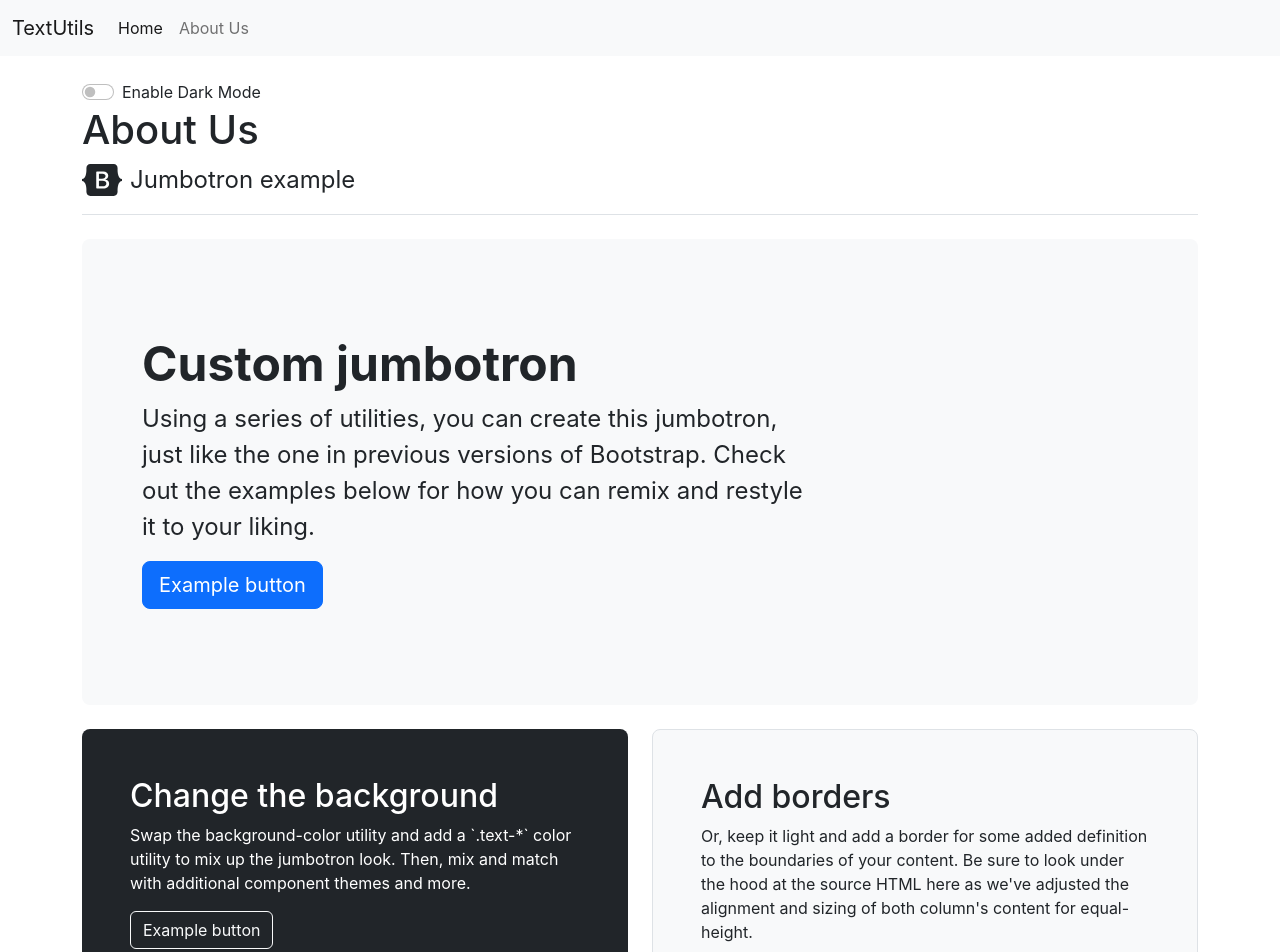
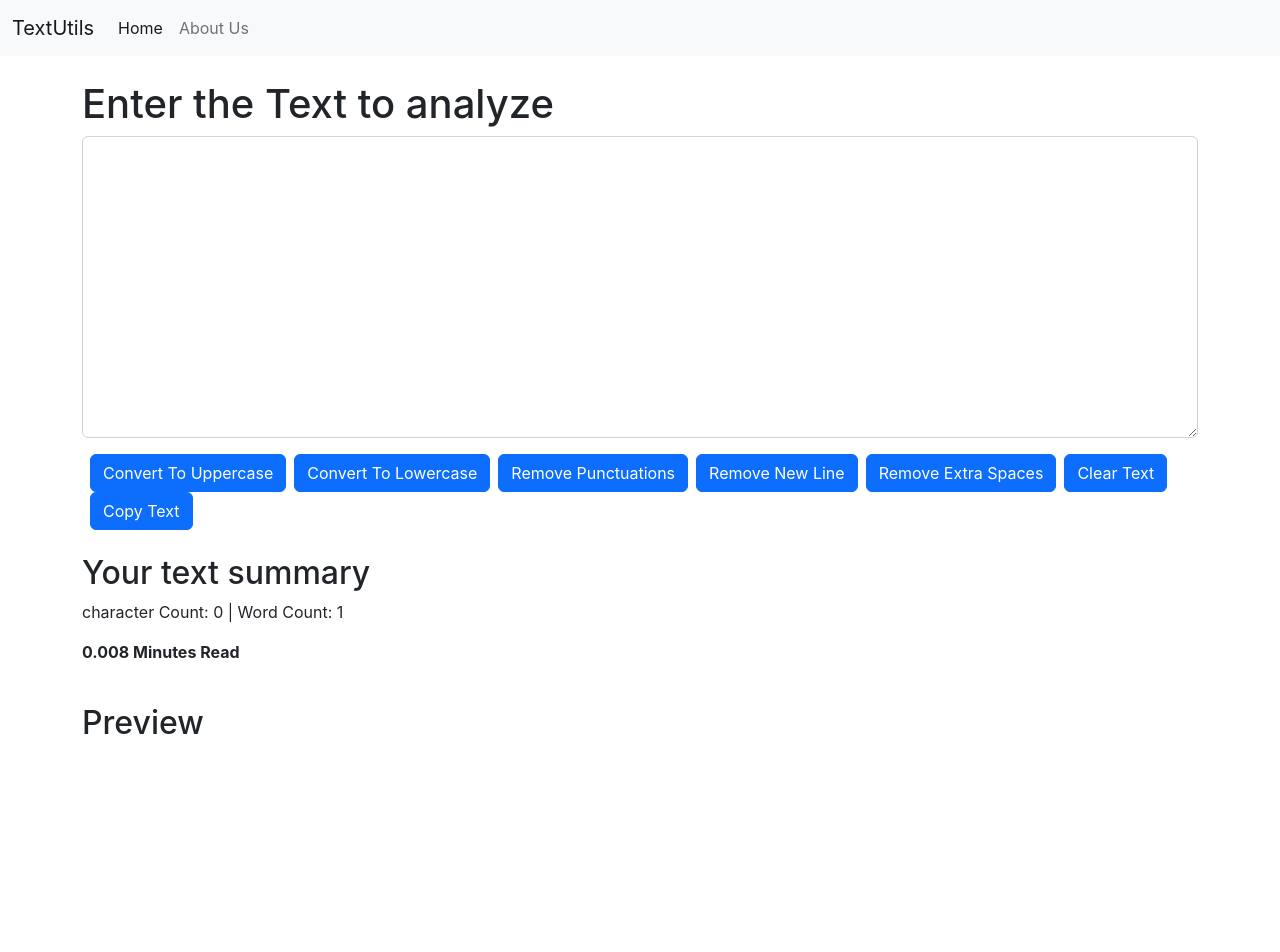
Before and after one commit to Mohammedvaraliya/TextUtils-ReactApp, a React (Create React App) app: page /about in a window 1280 px wide. Shown: the top 952 px of the page. Built offline with nearby package versions, Linux system fonts and the light colour scheme.

Commit message:
Add functions enabled dark mode

```diff
--- a/src/App.js
+++ b/src/App.js
@@ -1,13 +1,13 @@
-import About from "./components/About";
+// import About from "./components/About";
 import Navbar from "./components/Navbar";
-// import TestForm from "./components/TestForm";
+import TestForm from "./components/TestForm";
 
 function App() {
   return (
     <>
       <Navbar title="TextUtils" aboutText="About Us"/>
-      {/* <TestForm heading="Enter the Text to analyze"/> */}
-      <About/>
+      <TestForm heading="Enter the Text to analyze"/>
+      {/* <About/> */}
     </>
   );
 }
--- a/src/components/About.js
+++ b/src/components/About.js
@@ -1,53 +1,66 @@
-import React from 'react'
+import React, { useState } from 'react'
 
 export default function About() {
 
-    let bodyStyle = {
-        backgrounfColor: "grey",
+    const [myStyle, setMyStyle] = useState({
+        color: "black",
+        backgroundColor: "white",
+    });
+
+    const [btnText, setBtnText] = useState("Enable dark Mode");
+    const [colorClass, setColorClass] = useState("dark");
+
+    const applyStyles = () => {
+        if (myStyle.color === 'black') {
+            setMyStyle({
+                color: "white",
+                backgroundColor: "black",
+            })
+            setBtnText("Enable Light Mode");
+            setColorClass("black");
+        }
+        else {
+            setMyStyle({
+                color: "black",
+                backgroundColor: "white",
+            })
+            setBtnText("Enable Dark Mode");
+            setColorClass("black");
+        }
     }
 
     return (
         <>
-            <main>
-                <div className="container py-4">
-                <div className="form-check form-switch" style={bodyStyle}>
-                    <input className="form-check-input" type="checkbox" role="switch" id="flexSwitchCheckDefault"/>
-                        <label className="form-check-label" Htmlfor="flexSwitchCheckDefault">Enable Dark Mode</label>
-                </div>
+            <main style={myStyle}>
+                <div className="container py-4"  style={myStyle} >
+                    <div className="container">
+                        <button type="button" class="btn btn-primary" onClick={applyStyles}>{btnText}</button>
+                    </div>
                     <h1>About Us</h1>
-                    <header className="pb-3 mb-4 border-bottom">
-                        <a href="/" className="d-flex align-items-center text-dark text-decoration-none">
-                            <svg xmlns="http://www.w3.org/2000/svg" width="40" height="32" className="me-2" viewBox="0 0 118 94" role="img"><title>Bootstrap</title><path fill-rule="evenodd" clip-rule="evenodd" d="M24.509 0c-6.733 0-11.715 5.893-11.492 12.284.214 6.14-.064 14.092-2.066 20.577C8.943 39.365 5.547 43.485 0 44.014v5.972c5.547.529 8.943 4.649 10.951 11.153 2.002 6.485 2.28 14.437 2.066 20.577C12.794 88.106 17.776 94 24.51 94H93.5c6.733 0 11.714-5.893 11.491-12.284-.214-6.14.064-14.092 2.066-20.577 2.009-6.504 5.396-10.624 10.943-11.153v-5.972c-5.547-.529-8.934-4.649-10.943-11.153-2.002-6.484-2.28-14.437-2.066-20.577C105.214 5.894 100.233 0 93.5 0H24.508zM80 57.863C80 66.663 73.436 72 62.543 72H44a2 2 0 01-2-2V24a2 2 0 012-2h18.437c9.083 0 15.044 4.92 15.044 12.474 0 5.302-4.01 10.049-9.119 10.88v.277C75.317 46.394 80 51.21 80 57.863zM60.521 28.34H49.948v14.934h8.905c6.884 0 10.68-2.772 10.68-7.727 0-4.643-3.264-7.207-9.012-7.207zM49.948 49.2v16.458H60.91c7.167 0 10.964-2.876 10.964-8.281 0-5.406-3.903-8.178-11.425-8.178H49.948z" fill="currentColor"></path></svg>
-                            <span className="fs-4">Jumbotron example</span>
-                        </a>
-                    </header>
 
-                    <div className="p-5 mb-4 bg-light rounded-3">
-                        <div className="container-fluid py-5">
-                            <h1 className="display-5 fw-bold">Custom jumbotron</h1>
-                            <p className="col-md-8 fs-4">Using a series of utilities, you can create this jumbotron, just like the one in previous versions of Bootstrap. Check out the examples below for how you can remix and restyle it to your liking.</p>
-                            <button className="btn btn-primary btn-lg" type="button">Example button</button>
+                    <div className="p-5 mb-4 bg-{colorClass} border rounded-3" style={myStyle}>
+                        <div className="container-fluid py-5 rounded-3" style={myStyle}>
+                            <h3 className="display-5 fw-bold">Varaliya's TextUtils.com</h3>
+                            <p className="col-md-8 fs-4">Text-Utils is a web tool to assist developers and other people in daily tasks by providing tools for manipulating text data. This tool include <b> Remove Punctuations, UPPERCASE, New Line Remove, Numbers Remover, and Extra Spaces Remover</b>, and many other tools to handle text.</p>
                         </div>
                     </div>
 
                     <div className="row align-items-md-stretch">
                         <div className="col-md-6">
                             <div className="h-100 p-5 text-bg-dark rounded-3">
-                                <h2>Change the background</h2>
-                                <p>Swap the background-color utility and add a `.text-*` color utility to mix up the jumbotron look. Then, mix and match with additional component themes and more.</p>
-                                <button className="btn btn-outline-light" type="button">Example button</button>
+                                <h2>About Me</h2>
+                                <p>Love myself I do. Not everything, but I love the good as well as the bad. I love my crazy lifestyle, and I love my hard discipline. I love my freedom of speech and the way my eyes get dark when I'm tired. I love that I have learned to trust people with my heart, even if it will get broken. I am proud of everything that I am and will become.</p>
+                                <button className="btn btn-outline-light" type="button">Learn more...</button>
                             </div>
                         </div>
-                        <div className="col-md-6">
-                            <div className="h-100 p-5 bg-light border rounded-3">
-                                <h2>Add borders</h2>
-                                <p>Or, keep it light and add a border for some added definition to the boundaries of your content. Be sure to look under the hood at the source HTML here as we've adjusted the alignment and sizing of both column's content for equal-height.</p>
-                                <button className="btn btn-outline-secondary" type="button">Example button</button>
+                        <div className="col-md-6" style={myStyle}>
+                            <div className="h-100 p-5 bg-{colorClass} border rounded-3" style={myStyle}>
+                                <h3 style={myStyle}><br /><br /> <i> "If you want to increase your success rate, double your failure rate." </i></h3>
                             </div>
                         </div>
                     </div>
 
-                    <footer className="pt-3 mt-4 text-muted border-top">
+                    <footer className="pt-3 mt-4 border-top" style={myStyle}>
                         © 2022
                     </footer>
                 </div>
--- a/src/components/TestForm.js
+++ b/src/components/TestForm.js
@@ -6,7 +6,6 @@ export default function TestForm(props) {
     let textarea = {
         overflowY: 'scroll',
         height:'300px',
-        backgroundColor:"white-grey"
     }
     const handleUpUppercase = () => {
         let upperText = text.toUpperCase();
@@ -31,14 +30,20 @@ export default function TestForm(props) {
     }
 
     const handleUpExtraSpace = () => {
-        const regex = /\s+/g;
-        const result = text.replace(regex, ' ');
-        setText(result)
+        const result = text.split(/[ ]+/);
+        setText(result.join(" "))
     }
 
     const handleUpClearText = () => {
         const result = text.replace(text, '');
         setText(result)
+    }
+
+    const handleUpCopyText = () => {
+        let copyText = document.getElementById('myBox');
+        copyText.select();
+        navigator.clipboard.writeText(copyText.value);
+
     }
 
     const handleOnChange = (event) => {
@@ -60,6 +65,7 @@ export default function TestForm(props) {
                 <button className="btn btn-primary" onClick={handleUpNewLine}>Remove New Line</button>
                 <button className="btn btn-primary mx-2" onClick={handleUpExtraSpace}>Remove Extra Spaces</button>
                 <button className="btn btn-primary" onClick={handleUpClearText}>Clear Text</button>
+                <button className="btn btn-primary mx-2" onClick={handleUpCopyText}>Copy Text</button>
             </div>
 
             <div className="container">
```
Also changed, not shown: src/App.css (+18 -3 lines).
